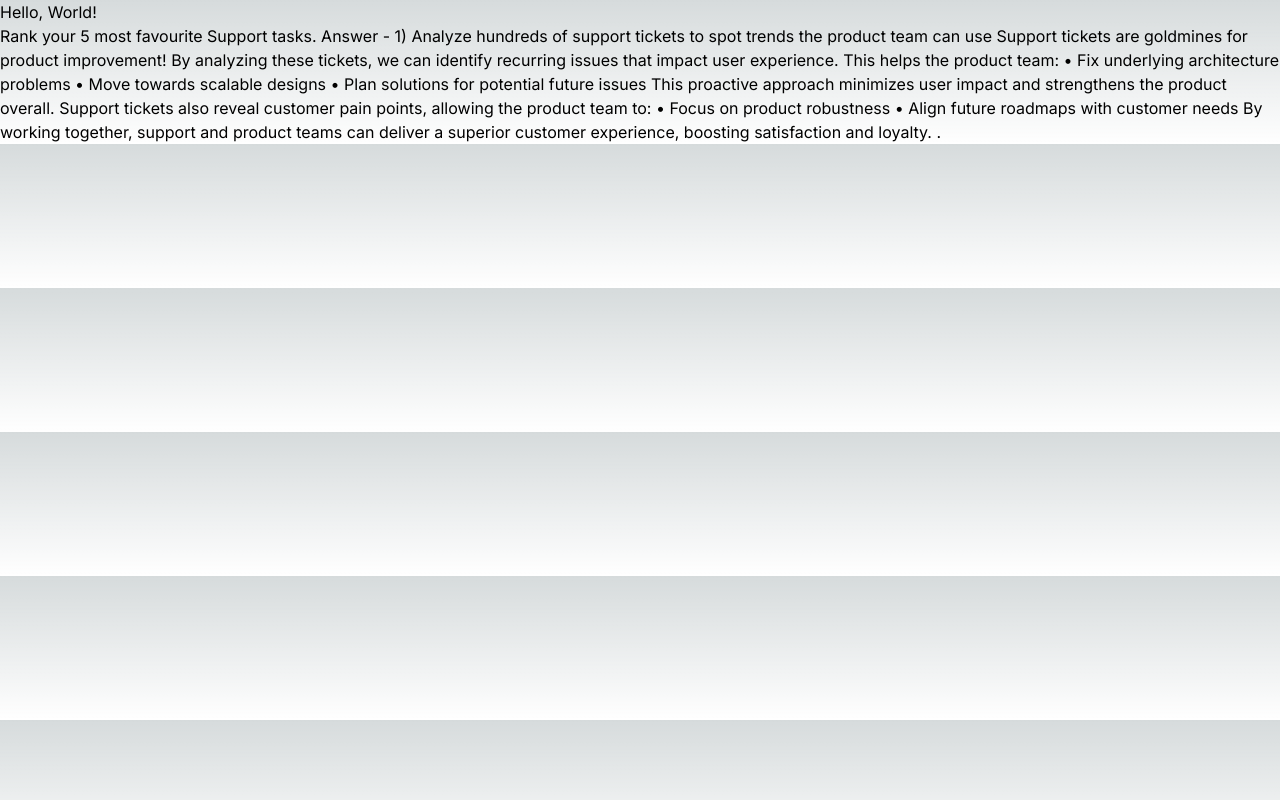
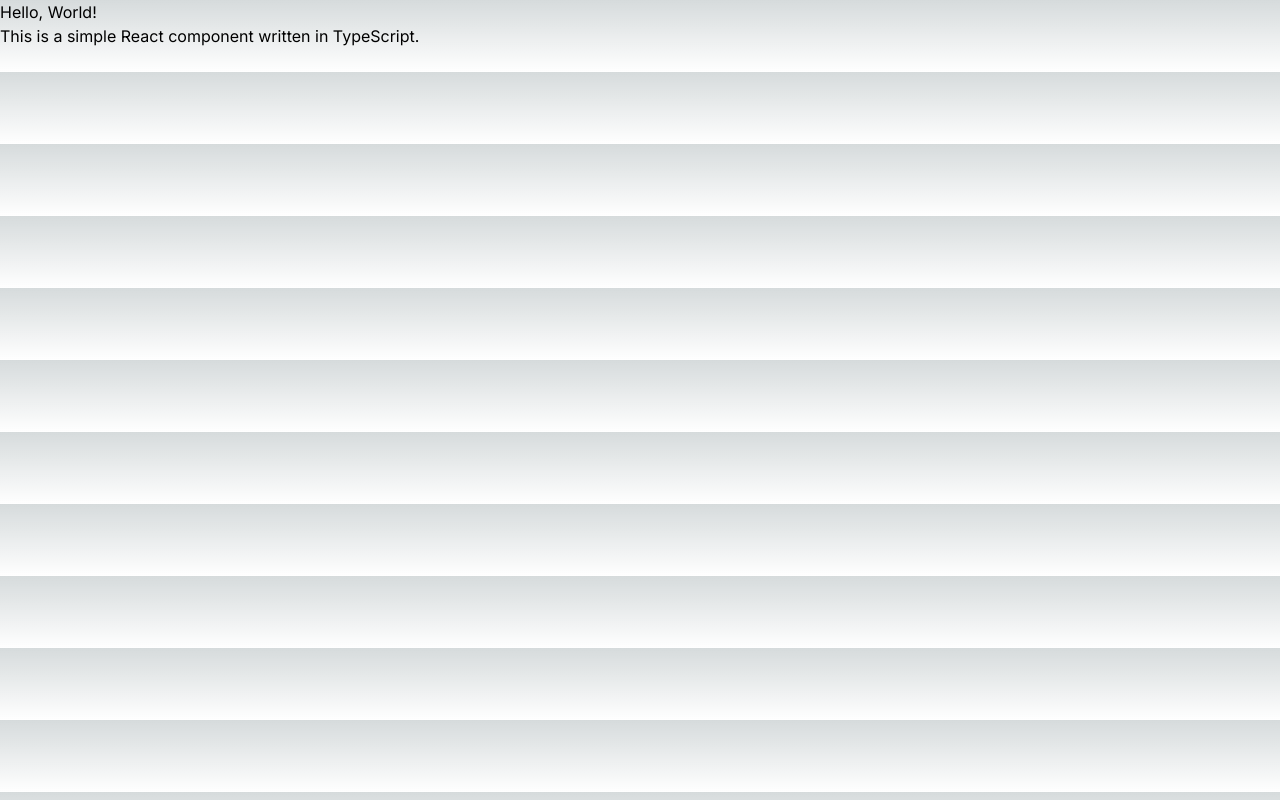
Before and after one commit to kkuldeep25/Kuldeep-TakeHA, a Next.js app: page / in a window 1280 px wide. Built offline with nearby package versions, Linux system fonts and the light colour scheme.

Commit message:
6th Update

```diff
--- a/app/page.tsx
+++ b/app/page.tsx
@@ -7,20 +7,16 @@ const SimpleComponent: React.FC = () => {
   return (
     <div>
       <h1>Hello, World!</h1>
-      <p>Rank your 5 most favourite Support tasks.
-Answer -
+      <p>This is a simple React component written in TypeScript.</p>
 
-1) Analyze hundreds of support tickets to spot trends the product team can use
+      {/* Example of adding a new line with an empty <div> */}
+      <div></div>
 
-Support tickets are goldmines for product improvement! By analyzing these tickets, we can identify recurring issues that impact user experience. This helps the product team:
-•	Fix underlying architecture problems
-•	Move towards scalable designs
-•	Plan solutions for potential future issues
-This proactive approach minimizes user impact and strengthens the product overall. Support tickets also reveal customer pain points, allowing the product team to:
-•	Focus on product robustness
-•	Align future roadmaps with customer needs
-By working together, support and product teams can deliver a superior customer experience, boosting satisfaction and loyalty.
-.</p>
+      {/* Example of adding a new line with a comment */}
+      {/* This is a new line */}
+
+      {/* Example of adding a new line with a self-closing <br> tag */}
+      <br />
     </div>
   );
 }
```
